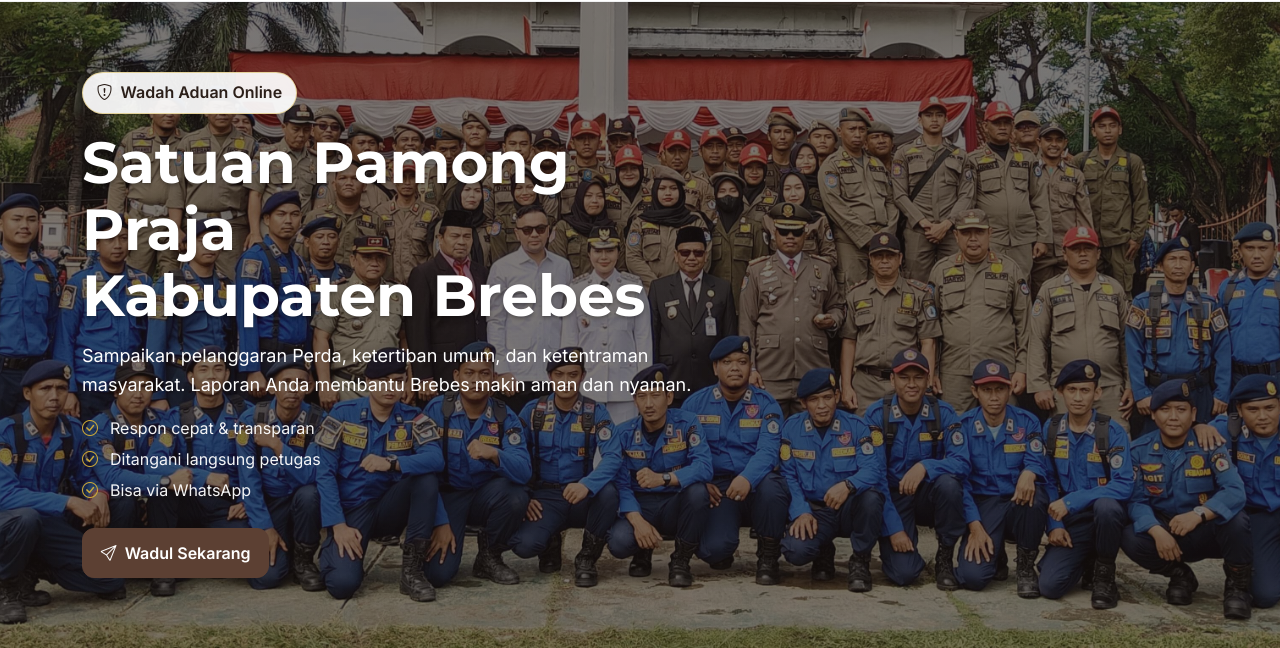
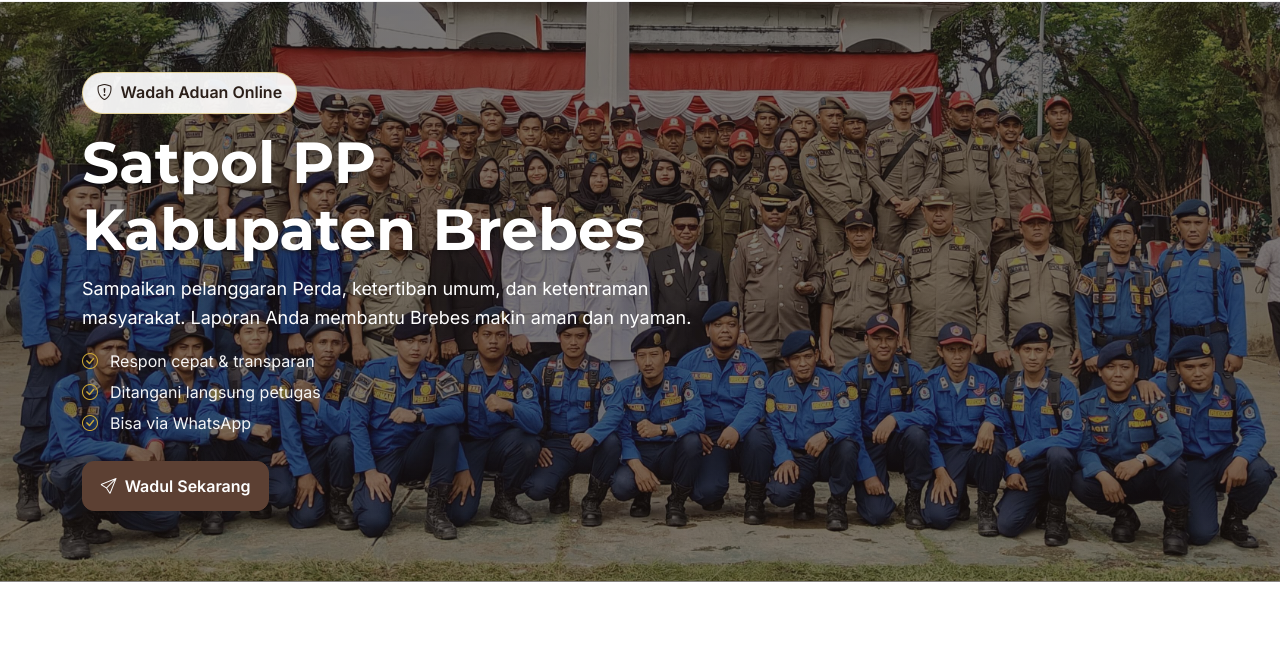
Before and after one commit to MochIqbalFirmansyah-ID/wadulsatpolppbrebes, a plain HTML site: page index.html in a window 1280 px wide. Shown: the part 83-731 px from the top of the page. Drawn offline with Linux system fonts and the light colour scheme.

Commit message:
upate view hero section

```diff
--- a/index.html
+++ b/index.html
@@ -174,7 +174,7 @@
             <div class="hero-tag">
               <i class="bi bi-shield-exclamation"></i> Wadah Aduan Online
             </div>
-            <h1>Satuan Pamong Praja<br/><span class="fw-bold">Kabupaten Brebes</span></h1>
+            <h1>Satpol PP<br/><span class="fw-bold">Kabupaten Brebes</span></h1>
             <p class="mb-3 opacity-90">
               Sampaikan pelanggaran Perda, ketertiban umum, dan ketentraman masyarakat. Laporan Anda membantu Brebes makin aman dan nyaman.
             </p>
```
